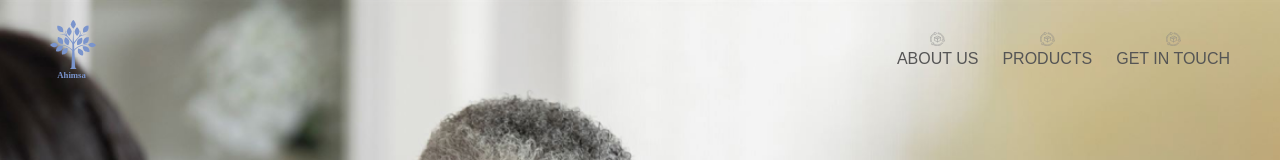
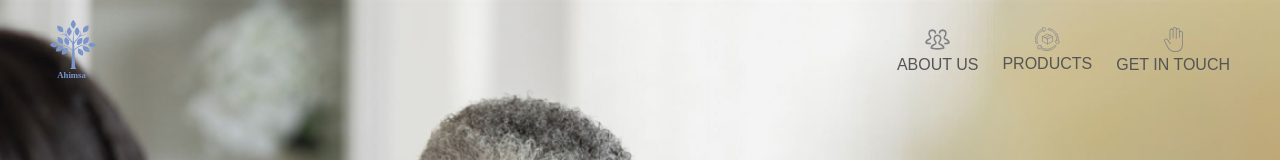
Before and after one commit to sreejithscirakas/product-website, a plain HTML site: page index-v1.html in a window 1280 px wide. Shown: the top 160 px of the page. Drawn offline with Linux system fonts and the light colour scheme.

Commit message:
Update index-v1.html

```diff
--- a/index-v1.html
+++ b/index-v1.html
@@ -148,7 +148,7 @@
     font-weight: initial;
 }
 .nav img{
-    width:15px;
+    width:25px;
     height: auto;
 }
 .nav{
@@ -162,15 +162,15 @@
             <img src="logo.svg" alt="Ahimsa Logo">
             <nav class="nav">
                 <a href="#">
-                    <img src="product.svg" alt="Ahimsa Logo">
+                    <img src="team.svg" alt="">
                     <p>ABOUT US</p>
                 </a>
                 <a href="#">
-                    <img src="product.svg" alt="Ahimsa Logo">
+                    <img src="product.svg" alt="">
                     <p>PRODUCTS</p>
                 </a>
                 <a href="#">
-                    <img src="product.svg" alt="Ahimsa Logo">
+                    <img src="hand.svg" alt="">
                     <p>GET IN TOUCH</p>
                 </a>
             </nav>
```
